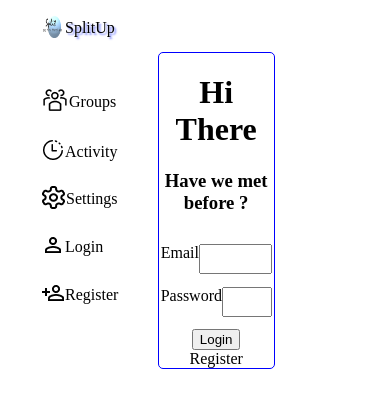
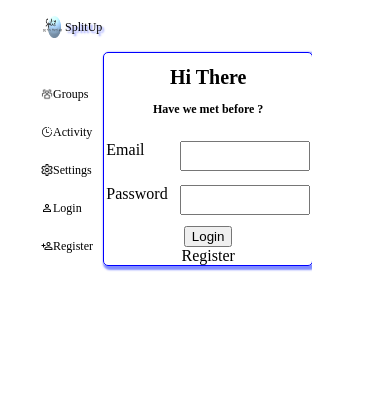
Before and after one commit to sankar6305/Split_react_app, a React (Create React App) app: page /login in a window 390 px wide. Shown: the top 408 px of the page. Built offline with nearby package versions, Linux system fonts and the light colour scheme.

Commit message:
adding css

```diff
--- a/src/App.css
+++ b/src/App.css
@@ -51,7 +51,7 @@ body {
   overflow-y:scroll;
   overflow-x:hidden;
   margin: 3% 10%;
-  justify-content: space-between;
+  justify-content: center;
 }
 
 
@@ -145,9 +145,26 @@ body {
 /* media queries */
 
 @media screen and (max-width: 700px) {
-
+  h1 {
+    font-size: 20px;
+  }
+  h3{
+    font-size: 12px;
+  }
   .each_group {
     flex-direction: column;
   }
+  .groups_img_div > img {
+    height: 12px;
+    width: 12px;
+  }
+  .login {
+    font-size: 12px;
+  }
+  .login_component {
+    width: 100%;
+  }
+
+
 
 }
--- a/src/components/login.css
+++ b/src/components/login.css
@@ -7,6 +7,7 @@
     align-items: center;
     text-align: center;
     border-radius: 5px;
+    box-shadow: 2px 2px 2px 2px #808CFF;
 }
 
 .Eachpartlogin {
```
